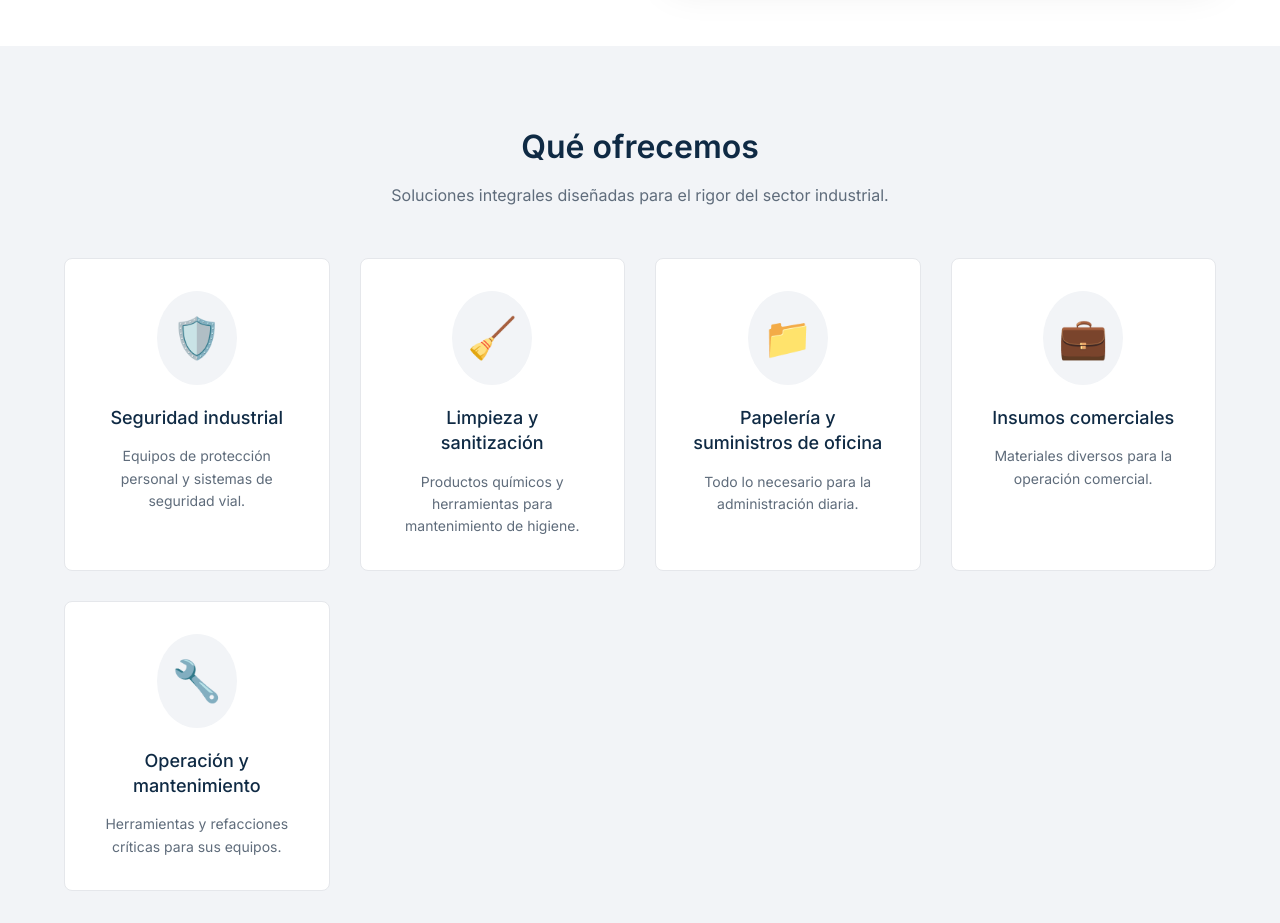
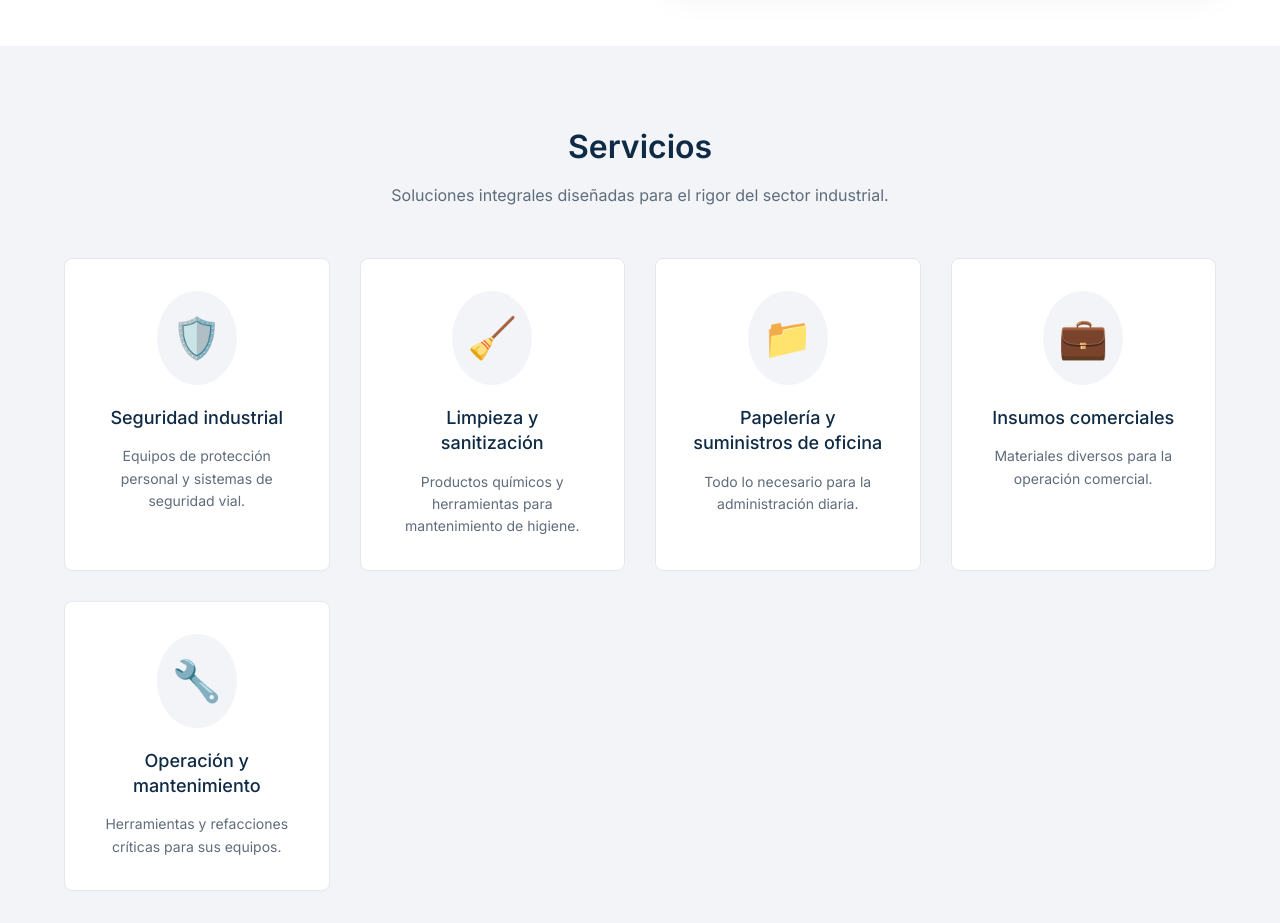
Before and after one commit to felipemiramontesr/piic, a React (Vite) app: page / in a window 1280 px wide. Shown: the part 1460-2383 px from the top of the page. Built offline with nearby package versions, Linux system fonts and the light colour scheme.

Commit message:
Enhance: Rename Services section title to 'Servicios'

```diff
--- a/src/sections/Services.tsx
+++ b/src/sections/Services.tsx
@@ -50,7 +50,7 @@ const Services: React.FC = () => {
     <section id="servicios" className="section">
       <div className="container">
         <div className="section-header">
-                    <h2>Qué ofrecemos</h2>
+          <h2>Servicios</h2>
           <p>Soluciones integrales diseñadas para el rigor del sector industrial.</p>
         </div>
         <div className="services-grid">
```
Lines whose indentation alone changed are shown as unchanged.
